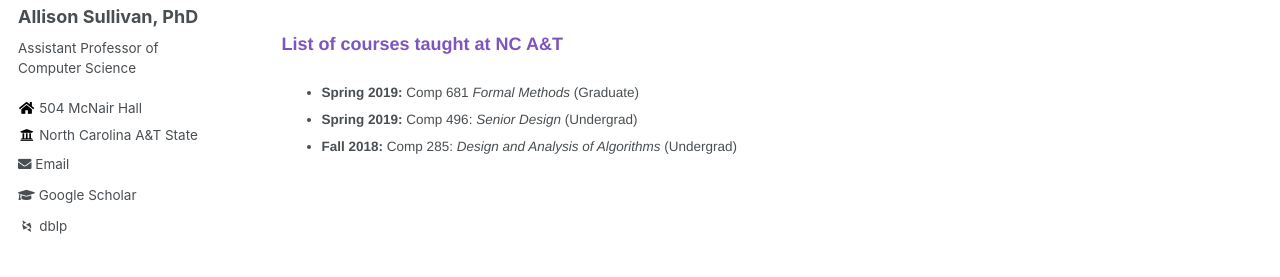
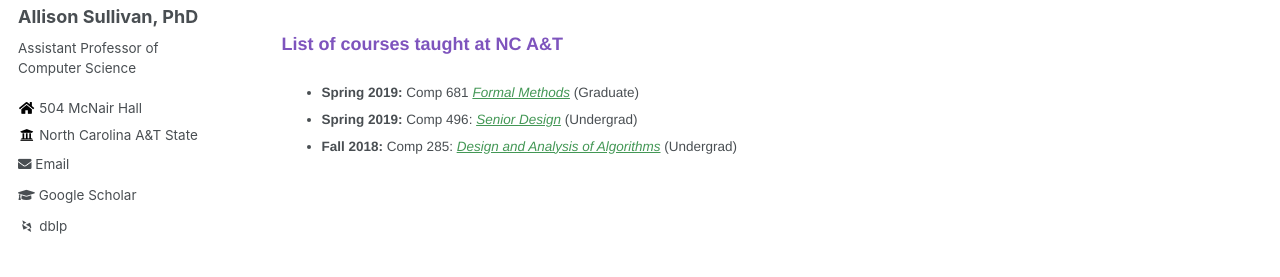
Before and after one commit to Allisonius/allisonius.github.io, a Jekyll site: the page built from _pages/teaching.md, in a window 1280 px wide. Shown: the part 256-533 px from the top of the page. Built offline with Jekyll 4.4.1, drawn with Linux system fonts in a browser that asks for light colours; some web fonts are replaced.

```diff
--- a/_pages/teaching.md
+++ b/_pages/teaching.md
@@ -12,6 +12,6 @@ author_profile: true
 
 ### List of courses taught at NC A&T
 
-* **Spring 2019:** Comp 681 *Formal Methods* (Graduate)
-* **Spring 2019:** Comp 496: *Senior Design* (Undergrad)
-* **Fall 2018:** Comp 285: *Design and Analysis of Algorithms* (Undergrad)
+* **Spring 2019:** Comp 681 *[Formal Methods](#)* (Graduate)
+* **Spring 2019:** Comp 496: *[Senior Design](#)* (Undergrad)
+* **Fall 2018:** Comp 285: *[Design and Analysis of Algorithms](#)* (Undergrad)
```
